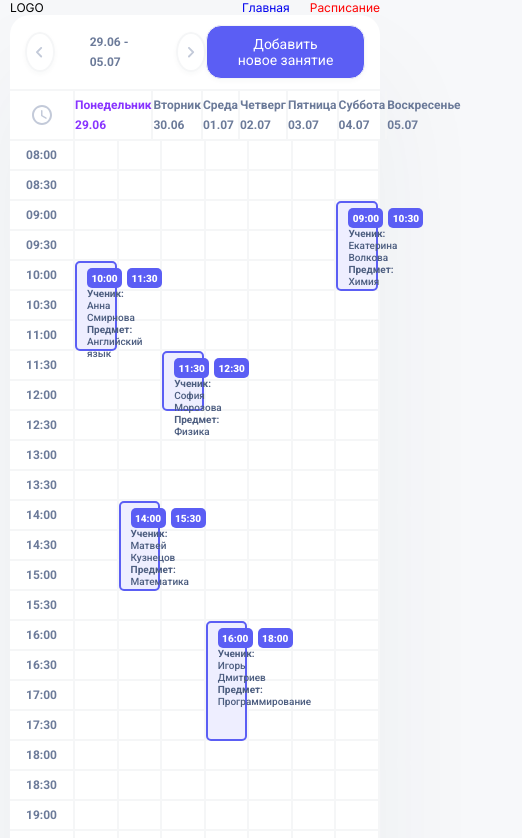
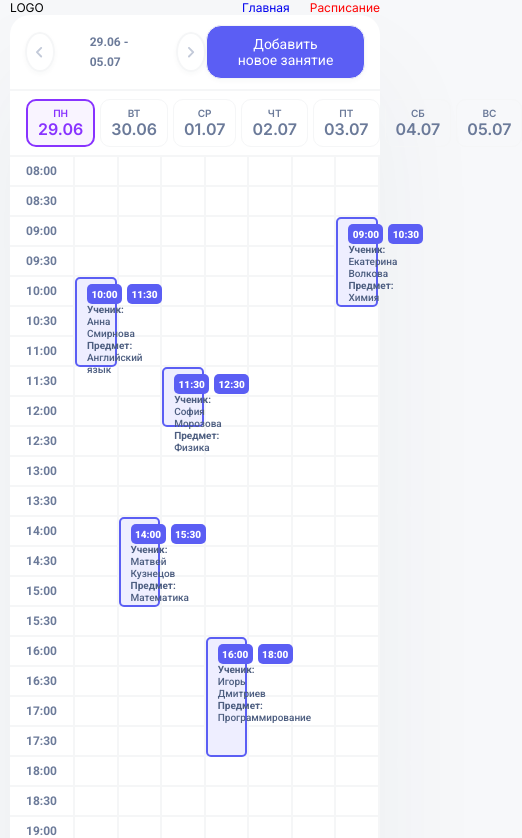
Before and after one commit to ComShep/coach-crm, a React (Vite) app: page /dashboard in a window 390 px wide. Shown: the top 838 px of the page, 522 px wide, since content can reach past the window. Built offline with nearby package versions, Linux system fonts and the light colour scheme.

Commit message:
добавил мобильные компонент дней недели с выделение текущего дня, а так же активного

```diff
--- a/src/components/DashboardGrid/DashboardDays.module.css
+++ b/src/components/DashboardGrid/DashboardDays.module.css
@@ -1,4 +1,4 @@
-.header {
+.gridHeader {
 	height: 50px;
 	border-top: 2px solid #f5f6f7;
 	display: grid;
@@ -9,7 +9,11 @@
 	font-weight: 700;
 }
 
-.header > :not(:last-child) {
+.gridHeaderMobile {
+	display: none;
+}
+
+.gridHeader > :not(:last-child) {
 	border-right: 2px solid #f5f6f7;
 }
 
@@ -22,3 +26,40 @@
 .currentDay {
 	color: #83f;
 }
+
+@media(max-width:1024px) {
+	.gridHeader {
+		display: none;
+	}
+
+	.gridHeaderMobile {
+		padding: 8px 16px;
+		border-top: 2px solid #f5f6f7;
+		color: #6b7a99;
+		display: flex;
+		gap: 5px
+	}
+
+	.mobileDayBlock {
+		display: flex;
+		flex-direction: column;
+		justify-content: center;
+		align-items: center;
+		padding: 6px 10px;
+		border: 1px solid #f5f6f7;
+		border-radius: 10px;
+	}
+
+	.activeDay{
+		background: rgba(136, 51, 255, 0.05);
+		border: 2px solid #83f;
+	}
+	.mobileDayName {
+		font-size: 10px;
+		font-weight: 600;
+	}
+	.mobileDayDate {
+		font-size: 16px;
+		font-weight: 600;
+	}
+}
--- a/src/components/DashboardGrid/DashboardDays.tsx
+++ b/src/components/DashboardGrid/DashboardDays.tsx
@@ -10,7 +10,7 @@ type Props = {
 
 export const DashboardDays = ({ days, currentDayDate }: Props) => {
   return (
-    <div className={styles.header}>
+    <div className={styles.gridHeader}>
       <div className={styles.dayBlock}>
         <IconClock />
       </div>
--- a/src/components/DashboardGrid/DashboardDaysMobile.tsx
+++ b/src/components/DashboardGrid/DashboardDaysMobile.tsx
@@ -1,7 +1,36 @@
+import clsx from "clsx";
+import type { WeekDay } from "../../store/types";
+import styles from "./DashboardDays.module.css";
+import { useWeekStore } from "../../store";
 
+type Props = {
+  days: WeekDay[];
+  currentDayDate: string;
+};
 
-export const DashboardDaysMobile = () => {
-	return (
-		<div>DashboardDaysMobile</div>
-	)
-}
+export const DashboardDaysMobile = ({ days, currentDayDate }: Props) => {
+	const activeDate = useWeekStore((state) => state.activeDate);
+	const setActiveDate = useWeekStore((state) => state.setActiveDate);
+
+  return (
+    <div className={styles.gridHeaderMobile}>
+      {days.map((day) => {
+				const isCurrent = day.dateObject === currentDayDate;
+				const isActive = day.dateObject === activeDate
+
+				const mobileDayBlock = clsx(
+					styles.mobileDayBlock, {
+						[styles.currentDay]: isCurrent,
+						[styles.activeDay]: isActive
+					});
+
+        return (
+          <div className={mobileDayBlock} key={day.dateObject} onClick={() => setActiveDate(day.dateObject)}>
+            <span className={styles.mobileDayName}>{day.shortName}</span>
+            <span className={styles.mobileDayDate}>{day.displayDate}</span>
+          </div>
+        );
+      })}
+    </div>
+  );
+};
--- a/src/components/DashboardGrid/DashboardGrid.tsx
+++ b/src/components/DashboardGrid/DashboardGrid.tsx
@@ -5,6 +5,7 @@ import { generateTimeSlots } from "../../utils/schedule";
 import { useWeekStore } from "../../store";
 import { DashboardDays } from "./DashboardDays";
 import { DashboardCell } from "./DashboardCell";
+import { DashboardDaysMobile } from "./DashboardDaysMobile";
 
 const timeSlots = generateTimeSlots();
 
@@ -22,6 +23,7 @@ export const DashboardGrid = () => {
 	return (
     <>
       <DashboardDays days={days} currentDayDate={currentDayDate}/>
+			<DashboardDaysMobile days={days} currentDayDate={currentDayDate}/>
       <div className={styles.grid}>
         {timeSlots.map((timeSlot) => {
           return (
--- a/src/store/types.ts
+++ b/src/store/types.ts
@@ -12,12 +12,14 @@ interface WeekRange {
 
 interface WeekState {
 	currentWeekOffset: number,
-	currentDate: string | null
+	currentDate: string
+	activeDate: string
 }
 
 interface WeekAction {
 	nextWeek: () => void,
 	prevWeek: () => void,
+	setActiveDate: (date: string) => void,
 	getWeekDates: () => Date[],
 	getWeekDays: () => WeekDay[],
 	getWeekRangeDates: () => WeekRange
--- a/src/store/useWeekStore.ts
+++ b/src/store/useWeekStore.ts
@@ -7,7 +7,8 @@ export const useWeekStore = create<WeekStore>()(
   devtools(
     (set, get) => ({
       currentWeekOffset: 0,
-			currentDate: null,
+			currentDate: new Date().toISOString().slice(0, 10),
+			activeDate: new Date().toISOString().slice(0, 10),
 
       nextWeek: () => set(
         (state) => ({
@@ -25,10 +26,11 @@ export const useWeekStore = create<WeekStore>()(
         "week/prevWeek"
       ),
 
+			setActiveDate: (date) => set({activeDate: date}),
+
       getWeekDates: () => {
         const { currentWeekOffset } = get();
         const today = new Date();
-				set({currentDate: today.toISOString().slice(0, 10)})
         today.setHours(0, 0, 0, 0);
 
         const currentDay = today.getDay();
```
